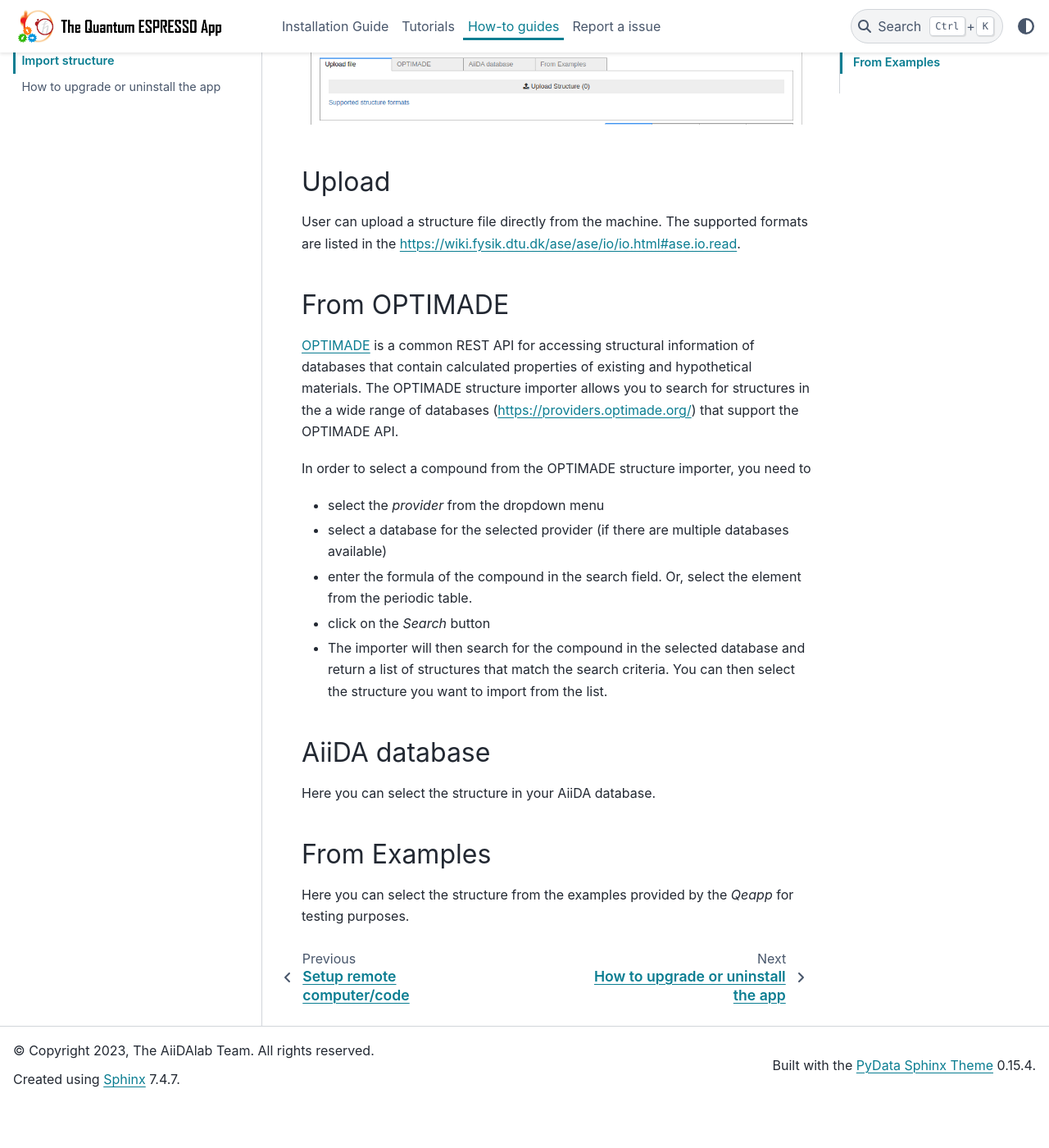
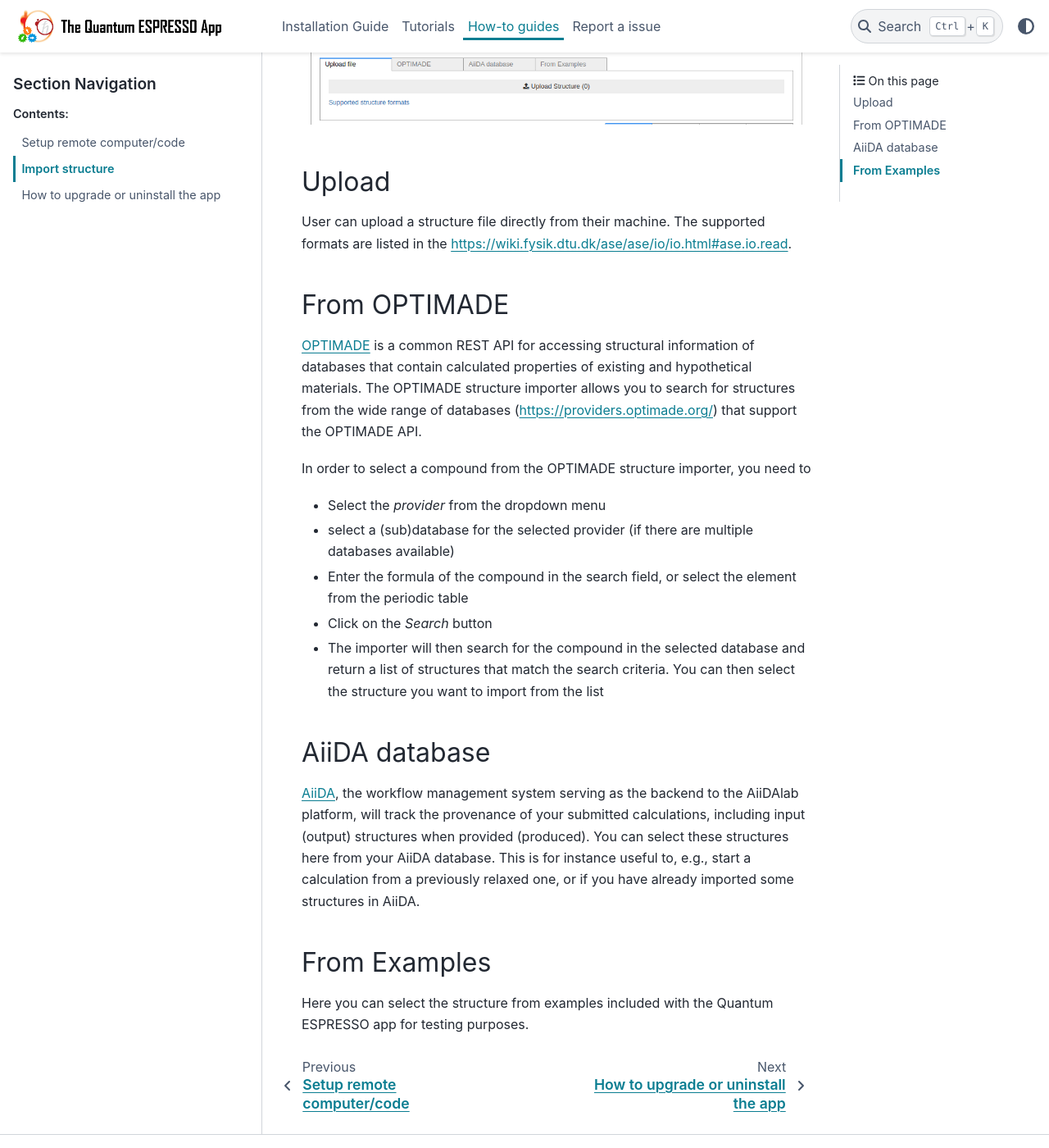
Before and after one commit to aiidalab/aiidalab-qe, a Sphinx documentation site: the page built from docs/source/howto/import_structure.rst, in a window 1280 px wide and 1400 px high, scrolled down 401 px. Shown: the whole window at 82% size. Built offline with Sphinx 7.4.7 and the PyData theme 0.15.4, drawn with Linux system fonts in a browser that asks for light colours; before the commit the page ends 1746 px from its top, so only the background shows below that; some of the changed text lies outside the part shown.

Commit message:
Clean structure import section

```diff
--- a/docs/source/howto/import_structure.rst
+++ b/docs/source/howto/import_structure.rst
@@ -4,44 +4,42 @@
 Import structure
 ================
 
-You can select a structure from four sources.
+You can select a structure from the following four sources:
 
-- Upload file
-- OPTIMADE
-- AiiDA database
-- From Examples
+- Upload file from your computer
+- Find a structure using the `OPTIMADE`_ API
+- Load an existing structure from the underlying AiiDA database
+- Load one structure from a selection of examples
 
 .. figure:: /_static/images/howto_select_structure.png
    :width: 20cm
 
+Upload
+======
 
-Upload
-=======
-
-User can upload a structure file directly from the machine. The supported formats are listed in the https://wiki.fysik.dtu.dk/ase/ase/io/io.html#ase.io.read.
+User can upload a structure file directly from their machine. The supported formats are listed in the https://wiki.fysik.dtu.dk/ase/ase/io/io.html#ase.io.read.
 
 From OPTIMADE
 =============
-`OPTIMADE`_ is a common REST API for accessing structural information of databases that contain calculated properties of existing and hypothetical materials. The OPTIMADE structure importer allows you to search for structures in the a wide range of databases (https://providers.optimade.org/) that support the OPTIMADE API.
+
+`OPTIMADE`_ is a common REST API for accessing structural information of databases that contain calculated properties of existing and hypothetical materials. The OPTIMADE structure importer allows you to search for structures from the wide range of databases (https://providers.optimade.org/) that support the OPTIMADE API.
 
 In order to select a compound from the OPTIMADE structure importer, you need to
 
-- select the `provider` from the dropdown menu
-- select a database for the selected provider (if there are multiple databases available)
-- enter the formula of the compound in the search field. Or, select the element from the periodic table.
-- click on the `Search` button
-- The importer will then search for the compound in the selected database and return a list of structures that match the search criteria. You can then select the structure you want to import from the list.
+- Select the `provider` from the dropdown menu
+- select a (sub)database for the selected provider (if there are multiple databases available)
+- Enter the formula of the compound in the search field, or select the element from the periodic table
+- Click on the `Search` button
+- The importer will then search for the compound in the selected database and return a list of structures that match the search criteria. You can then select the structure you want to import from the list
 
 AiiDA database
 ==============
 
-Here you can select the structure in your AiiDA database.
-
+`AiiDA`_, the workflow management system serving as the backend to the AiiDAlab platform, will track the provenance of your submitted calculations, including input (output) structures when provided (produced). You can select these structures here from your AiiDA database. This is for instance useful to, e.g., start a calculation from a previously relaxed one, or if you have already imported some structures in AiiDA.
 
 From Examples
-==============
-Here you can select the structure from the examples provided by the `Qeapp` for testing purposes.
+=============
 
-
+Here you can select the structure from examples included with the Quantum ESPRESSO app for testing purposes.
 
 .. _OPTIMADE: https://www.optimade.org/
```
